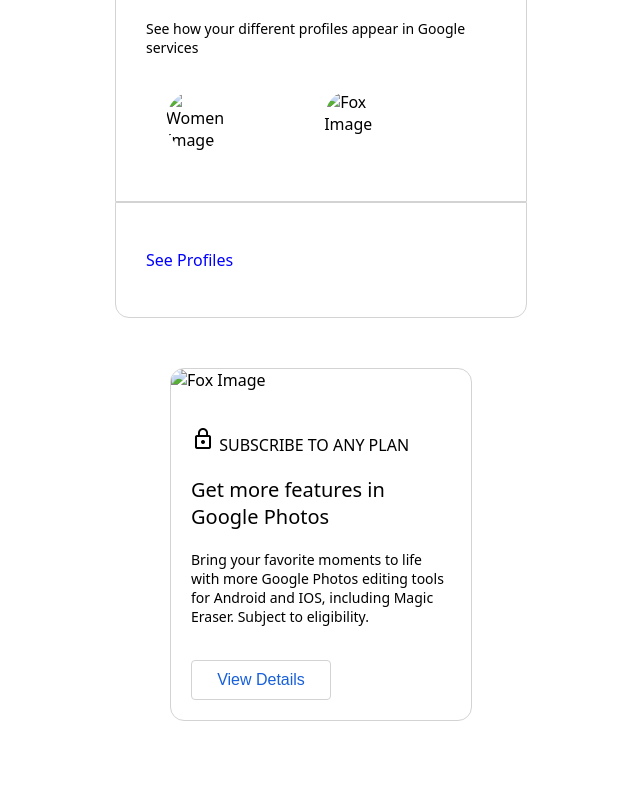
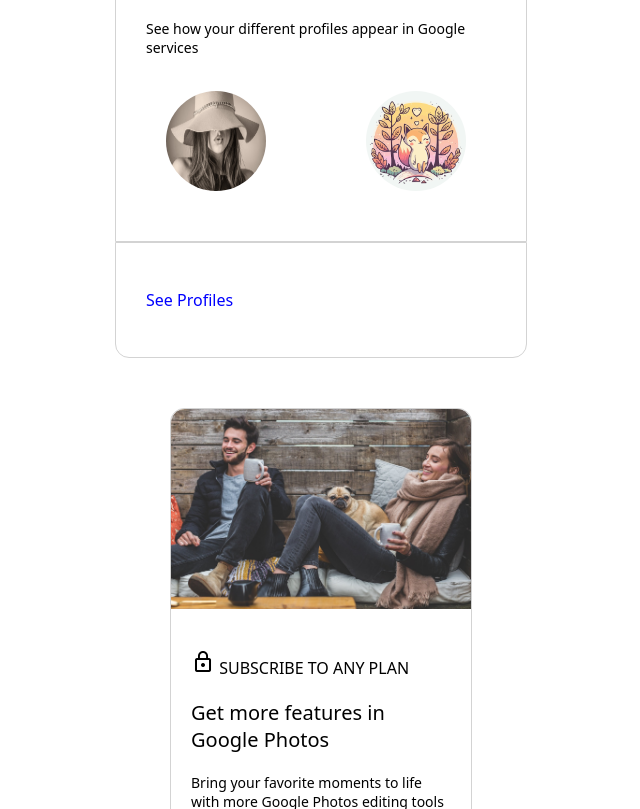
Before and after one commit to shwetabp/day1, a plain HTML site: page index.html in a window 1280 px wide. Shown: the part 598-1407 px from the top of the page, without its empty margins (319-959 px from the left). Before the commit the page ends 1369 px from the top, so only its background shows below. Drawn offline with Linux system fonts and the light colour scheme.

Commit message:
Update index.html

```diff
--- a/index.html
+++ b/index.html
@@ -21,15 +21,15 @@
            See how your different profiles appear in Google services
         </p>
         <div class="imgbox">
-        <img class="img-box" src="/images/womenProfilePic.jpg" alt="Women Image">
-        <img class="img-box" src="/images/foxPic.webp" alt="Fox Image">
+        <img class="img-box" src="womenProfilePic.jpg" alt="Women Image">
+        <img class="img-box" src="foxPic.webp" alt="Fox Image">
         </div>
     </div>
     <div class="sub-box2">
         <p>See Profiles</p>
     </div>
     <div class="card">
-        <img class="card-img" src="/images/man-woman.jpg" alt="Fox Image">
+        <img class="card-img" src="man-woman.jpg" alt="Fox Image">
         <div class="card-content">
         <p><i class="material-icons">lock_outline</i> SUBSCRIBE TO ANY PLAN</p>
         <p class="heading">Get more features in Google Photos</p>
```
